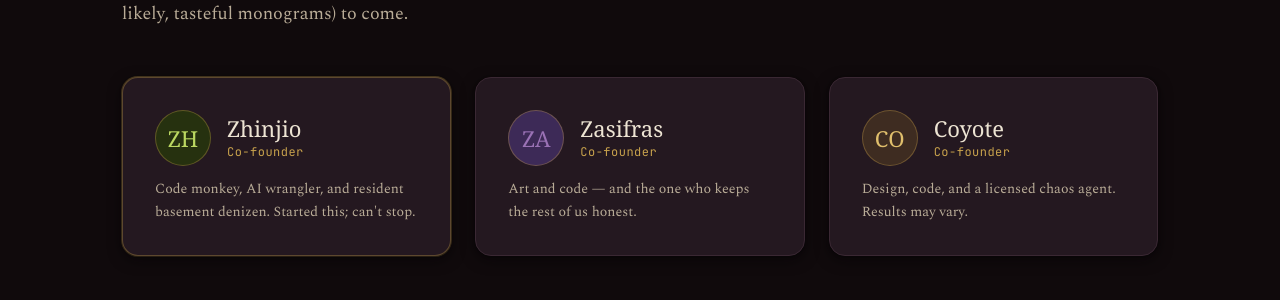
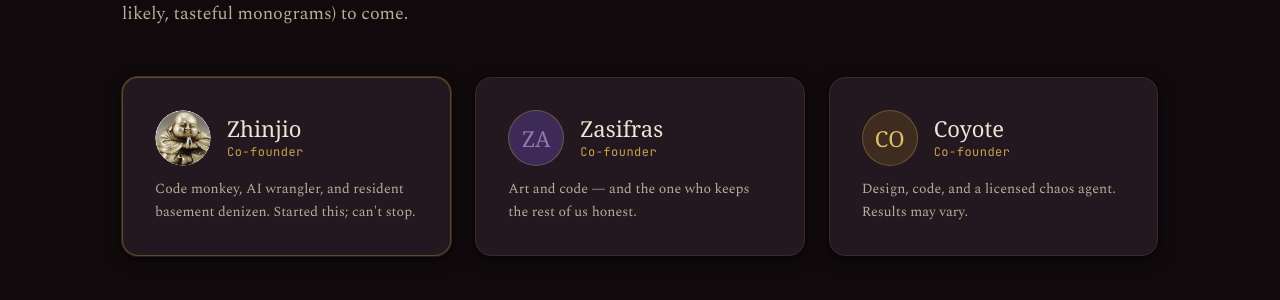
Before and after one commit to UnspeakablyHorribleGames/pages, a Jekyll site: the page team.html, which Jekyll copies as it is, in a window 1280 px wide. Shown: the part 327-627 px from the top of the page. Built offline with Jekyll 4.4.1, drawn with Linux system fonts in a browser that asks for light colours; some web fonts are replaced.

Commit message:
Add Zhinjio avatar to the Coven page
Replace the ZH monogram with a circular avatar image, cropped to the ring with
everything outside it transparent. New .avatar--img variant drops the gilt
border and tinted fill, since the image carries its own white ring.

```diff
--- a/site.css
+++ b/site.css
@@ -131,6 +131,8 @@ main { flex: 1; }
 .avatar--violet { background: var(--violet-700); color: var(--violet-400); }
 .avatar--gilt { background: rgba(138,106,36,0.25); color: var(--gilt-400); }
 .avatar--burgundy { background: var(--oxblood-900); color: var(--oxblood-400); }
+.avatar--img { padding: 0; background: none; border: none; overflow: hidden; }
+.avatar--img img { width: 100%; height: 100%; object-fit: cover; display: block; border-radius: 50%; }
 
 .cover { aspect-ratio: 3 / 4; width: 100%; position: relative; overflow: hidden; display: grid; place-items: center; background: radial-gradient(120% 90% at 30% 20%, #26310F, #0A0608 78%); }
 .cover--sq { aspect-ratio: 1 / 1; }
--- a/team.html
+++ b/team.html
@@ -55,7 +55,7 @@
     <div class="team-grid">
       <div class="team-card team-card--lead">
         <div class="team-card__head">
-          <div class="avatar avatar--absinthe">ZH</div>
+          <div class="avatar avatar--img"><img src="assets/avatar-zhinjio.png" alt="Zhinjio" /></div>
           <div><div class="team-card__name">Zhinjio</div><div class="team-card__role">Co-founder</div></div>
         </div>
         <p class="team-card__bio">Code monkey, AI wrangler, and resident basement denizen. Started this; can't stop.</p>
```
Also changed, not shown: assets/avatar-zhinjio.png (added).
